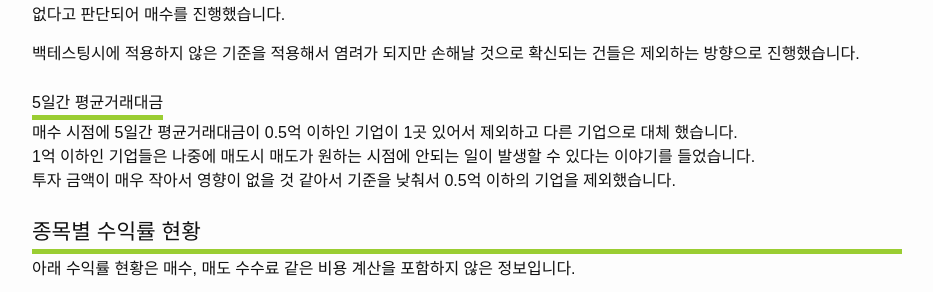
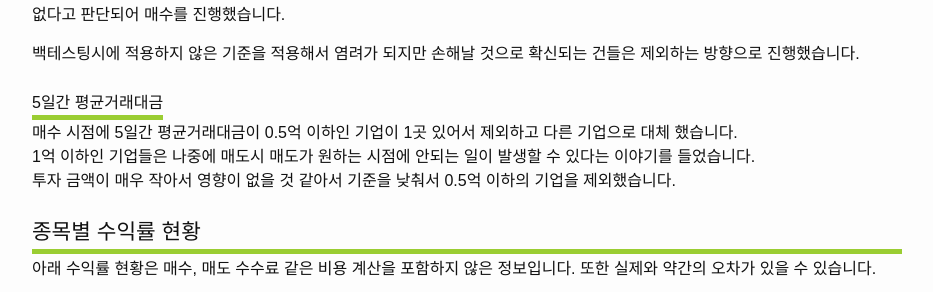
Before and after one commit to dveamer/dveamer.github.io, a Jekyll site: the page built from _posts/Investing/2021-12-03-MySecondStrategyResult.md, in a window 1280 px wide and 900 px high, scrolled down 1857 px, cut to the strip 0-292 px from the top of the window. Shown: the whole strip, without its empty margins (173-1106 px from the left). Built offline with Jekyll 4.4.1, drawn with Linux system fonts in a browser that asks for light colours.

Commit message:
homepage

```diff
--- a/_posts/Investing/2021-12-03-MySecondStrategyResult.md
+++ b/_posts/Investing/2021-12-03-MySecondStrategyResult.md
@@ -77,7 +77,7 @@ google spreadsheet 의 googlefinance 기능을 이용했기 때문에 실시간
 
 ## 종목별 수익률 현황
 
-아래 수익률 현황은 매수, 매도 수수료 같은 비용 계산을 포함하지 않은 정보입니다.
+아래 수익률 현황은 매수, 매도 수수료 같은 비용 계산을 포함하지 않은 정보입니다. 또한 실제와 약간의 오차가 있을 수 있습니다.
 
 
 <iframe src="https://docs.google.com/spreadsheets/d/e/2PACX-1vRHclJcL_QjTWm0g7gGzg-zn501Naf9ooeW5baGNkW86TSpbHulGFBWhZr77I9qk_HN7apM5oJSyUOg/pubhtml?gid=1967941242&amp;single=true&amp;widget=true&amp;headers=false" style="width:100%;min-height:700px;max-height:2200px;"></iframe>
```
Also changed, not shown: _posts/Investing/2021-09-12-MyFirstStrategyResult.md (+1 -1 lines).
